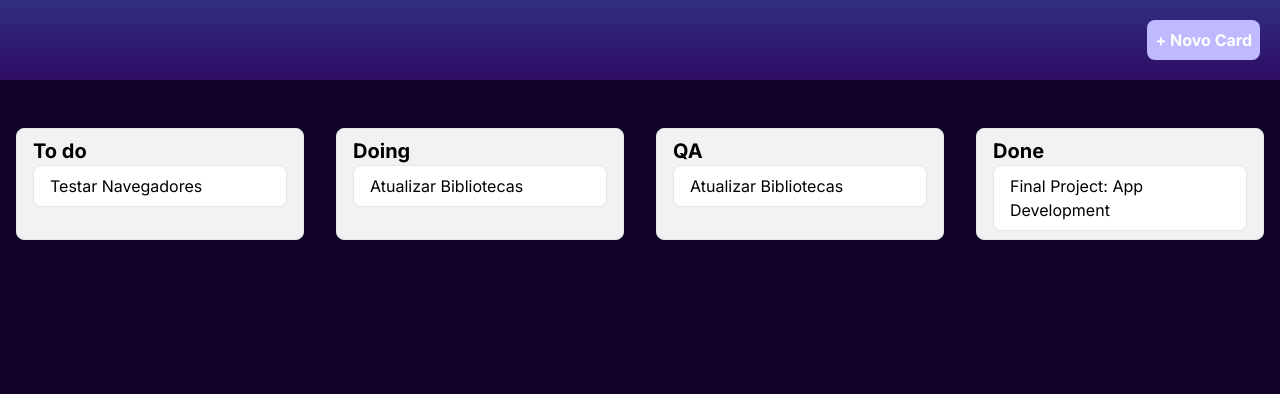
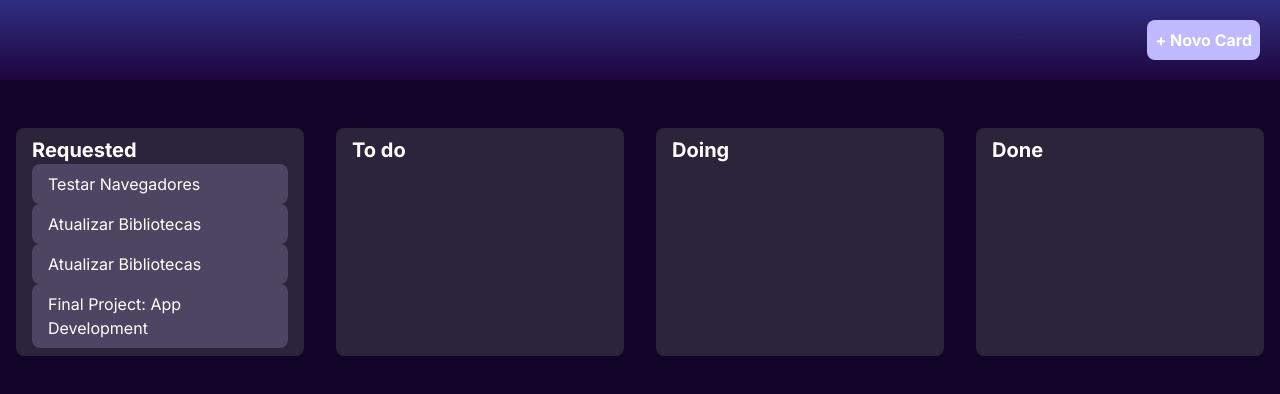
Before and after one commit to Miguel-ectil/Project-Kanban, a Next.js app: page / in a window 1280 px wide. Shown: the top 394 px of the page. Built offline with nearby package versions, Linux system fonts and the light colour scheme.

Commit message:
[ADD and UPD] Adicionando nova funcionalidade e melhorando o código

```diff
--- a/src/app/layout.tsx
+++ b/src/app/layout.tsx
@@ -18,7 +18,7 @@ export default function RootLayout({
   return (
     <html lang="en">
       <body className={inter.className}>
-        <div className='fixed flex w-full items-center justify-end bg-gradient-to-t from-transparent bg-[#2F0C66] to-indigo-900 transition-all'>
+        <div className='fixed flex w-full items-center justify-end bg-gradient-to-t from-transparent bg-[#2f0c6663] to-indigo-900 transition-all'>
           <button
             className="flex hover:bg-[#aea7f3] bg-[#BFB9FF]  border-[#BFB9FF] rounded-lg cursor-pointer hover:shadow-lg m-5 text-white px-2 py-2"
             // onClick={handleLogoutClick}
--- a/src/app/page.tsx
+++ b/src/app/page.tsx
@@ -17,10 +17,13 @@ const Card = ({ id, text, index, moveCard }: any) => {
 
   const [, drop] = useDrop({
     accept: ItemType,
-    hover: (draggedItem) => {
+    hover: (draggedItem: any) => {
       if (draggedItem.index !== index) {
-        moveCard(draggedItem.index, index);
-        draggedItem.index = index;
+        // Evitar chamadas múltiplas durante o hover
+        if (draggedItem.index !== index - 1 && draggedItem.index !== index + 1) {
+          moveCard(draggedItem.index, index, true);
+          draggedItem.index = index;
+        }
       }
     },
   });
@@ -34,36 +37,85 @@ const Card = ({ id, text, index, moveCard }: any) => {
     <animated.div
       ref={(node) => drag(drop(node))}
       style={{ ...style, cursor: "grab" }}
-      className="border bg-[#FFFFFF] rounded-lg px-4 py-2"
+      className="border-[#4E4563] bg-[#4E4563] text-white rounded-lg px-4 py-2"
     >
       {text}
     </animated.div>
   );
 };
 
+const dados = [
+  { id: 1, text: "Testar Navegadores" },
+  { id: 2, text: "Atualizar Bibliotecas" },
+  { id: 3, text: "Atualizar Bibliotecas" },
+  { id: 4, text: "Final Project: App Development" },
+];
+
 export default function Home() {
-  const [cards, setCards] = useState([
-    { id: 1, text: "Testar Navegadores" },
-    { id: 2, text: "Atualizar Bibliotecas" },
-    { id: 3, text: "Atualizar Bibliotecas" },
-    { id: 4, text: "Final Project: App Development" },
-  ]);
+  const [columns, setColumns] = useState({
+    requested: {
+      name: "Requested",
+      items: dados
+    },
+    toDo: {
+      name: "To do",
+      items: [],
+    },
+    inProgress: {
+      name: "Doing",
+      items: [],
+    },
+    done: {
+      name: "Done",
+      items: [],
+    },
+  });
 
-  const moveCard = (fromIndex: number, toIndex: number) => {
-    const updatedCards = [...cards];
-    const [movedCard] = updatedCards.splice(fromIndex, 1);
-    updatedCards.splice(toIndex, 0, movedCard);
-    setCards(updatedCards);
+  const moveCard = (result: any) => {
+    if (!result.destination) return;
+
+    const fromIndex = result.source.index;
+    const toIndex = result.destination.index;
+    const isSameColumn = result.source.droppableId === result.destination.droppableId;
+
+    setColumns((prevColumns) => {
+      const updatedColumns = { ...prevColumns };
+      const sourceColumn = updatedColumns[result.source.droppableId];
+      const destColumn = updatedColumns[result.destination.droppableId];
+      const sourceItems = [...sourceColumn.items];
+      const destItems = [...destColumn.items];
+      const [movedCard] = sourceItems.splice(fromIndex, 1);
+
+      if (isSameColumn) {
+        destItems.splice(toIndex, 0, movedCard);
+      } else {
+        destItems.push({ id: Date.now(), text: movedCard.text });
+      }
+
+      return {
+        ...updatedColumns,
+        [result.source.droppableId]: {
+          ...sourceColumn,
+          items: sourceItems,
+        },
+        [result.destination.droppableId]: {
+          ...destColumn,
+          items: destItems,
+        },
+      };
+    });
   };
 
   return (
     <DndProvider backend={HTML5Backend}>
       <div className="flex min-h-screen flex-col items-center justify-between py-32 px-4">
         <div className="grid grid-cols-4 z-10 gap-8">
-          {cards.map((card, index) => (
-            <div key={index} className="border bg-[#F2F2F2] rounded-lg px-4 py-2">
-              <strong className="text-xl">{index === 0 ? "To do" : index === 1 ? "Doing" : index === 2 ? "QA" : "Done"}</strong>
-              <Card id={card.id} text={card.text} index={index} moveCard={moveCard} />
+          {Object.keys(columns).map((columnName, colIndex) => (
+            <div key={columnName} className="border-[#4E4563] bg-[#2C243B] rounded-lg px-4 py-2">
+              <strong className="text-white text-xl">{columns[columnName].name}</strong>
+              {columns[columnName].items.map((card, index) => (
+                <Card key={card.id} id={card.id} text={card.text} index={index} moveCard={moveCard} />
+              ))}
             </div>
           ))}
         </div>
```
